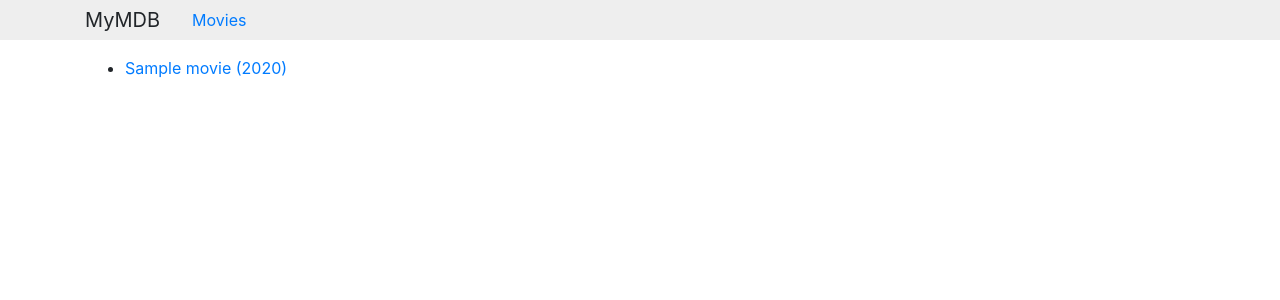
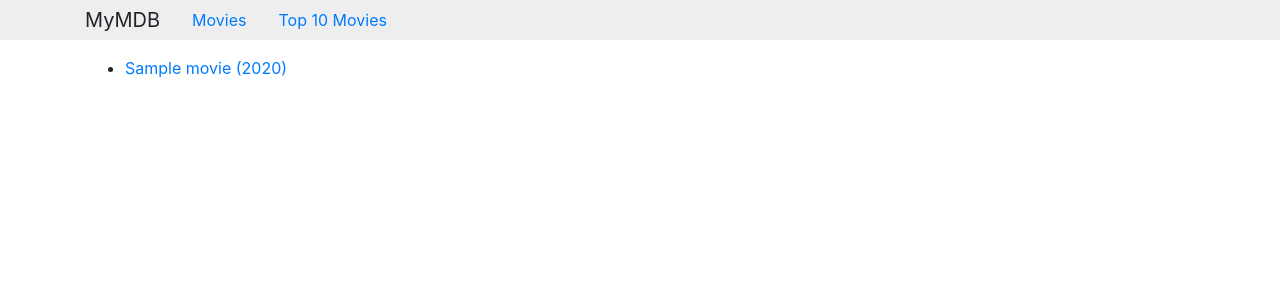
Before and after one commit to onouyek/MyMDB, a Django app: page /movies in a window 1280 px wide. Shown: the top 300 px of the page. Run offline with Django 3.2, Linux system fonts and the light colour scheme; tables that the repository leaves empty hold one stand-in row (values such as "Sample post"); some libraries are stand-ins or nearby versions.

Commit message:
Add top movies template

```diff
--- a/core/urls.py
+++ b/core/urls.py
@@ -7,6 +7,9 @@ urlpatterns = [
     path('movies',
          views.MovieList.as_view(),
          name='MovieList'),
+    path('movies/top',
+         views.TopMovies.as_view(),
+         name='TopMovies'),
     path('movie/<int:pk>',
          views.MovieDetail.as_view(),
          name='MovieDetail'),
--- a/templates/base.html
+++ b/templates/base.html
@@ -33,6 +33,11 @@
         href="{% url 'core:MovieList' %}"
       >
         Movies
+      <a
+        class="nav-link"
+        href="{% url 'core:TopMovies' %}"
+      >
+        Top 10 Movies
       </a>
     </nav>
   </div>
```
